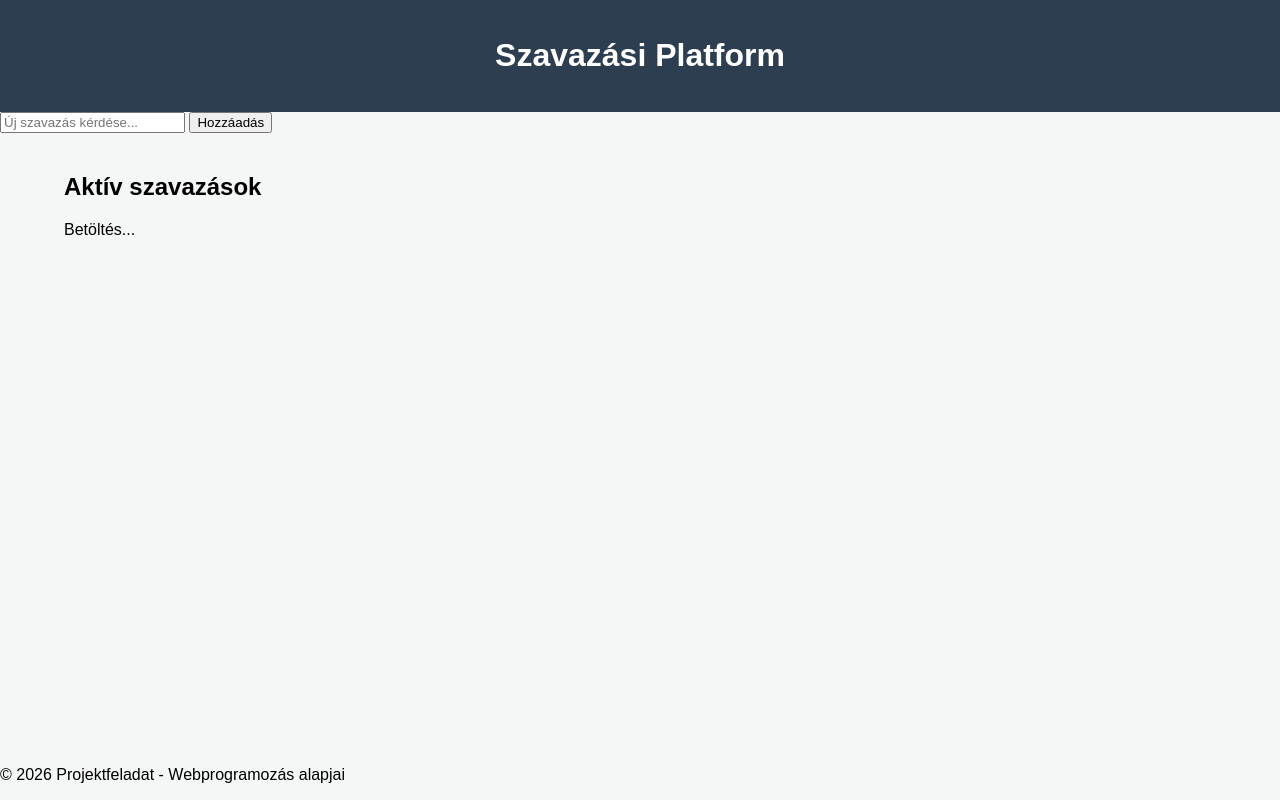
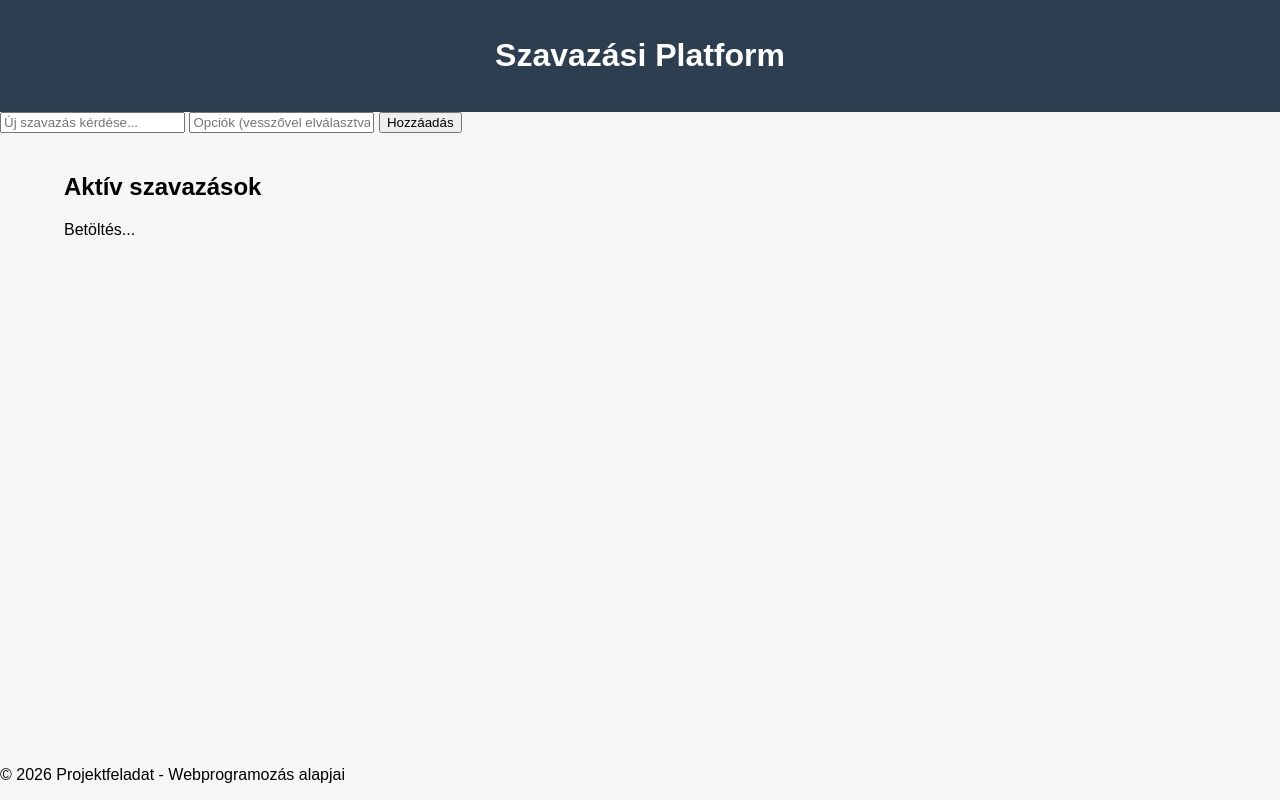
Before and after one commit to zoli7779/online-szavazas-projekt, a website: page index.html in a window 1280 px wide. Drawn offline with Linux system fonts and the light colour scheme; no server answers.

Commit message:
index.html fájl javítása

```diff
--- a/index.html
+++ b/index.html
@@ -13,6 +13,7 @@
 
 	<div class="admin-panel">
 		<input type="text" id="uj-kerdes" placeholder="Új szavazás kérdése...">
+		<input type="text" id="uj-opciok" placeholder="Opciók (vesszővel elválasztva: Alma, Körte, Barack)">
 		<button onclick="ujSzavazas()">Hozzáadás</button>
 	</div>
 
```
